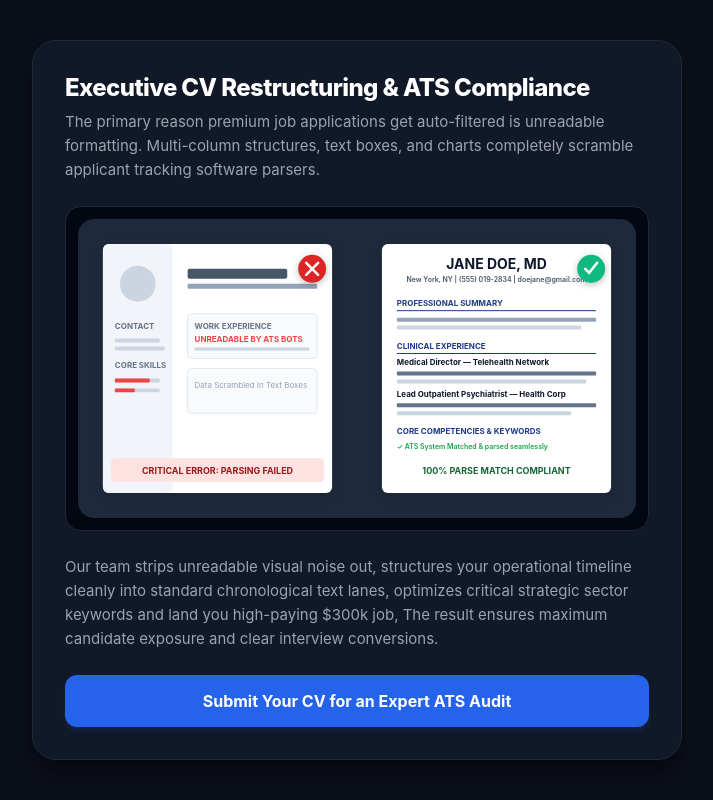
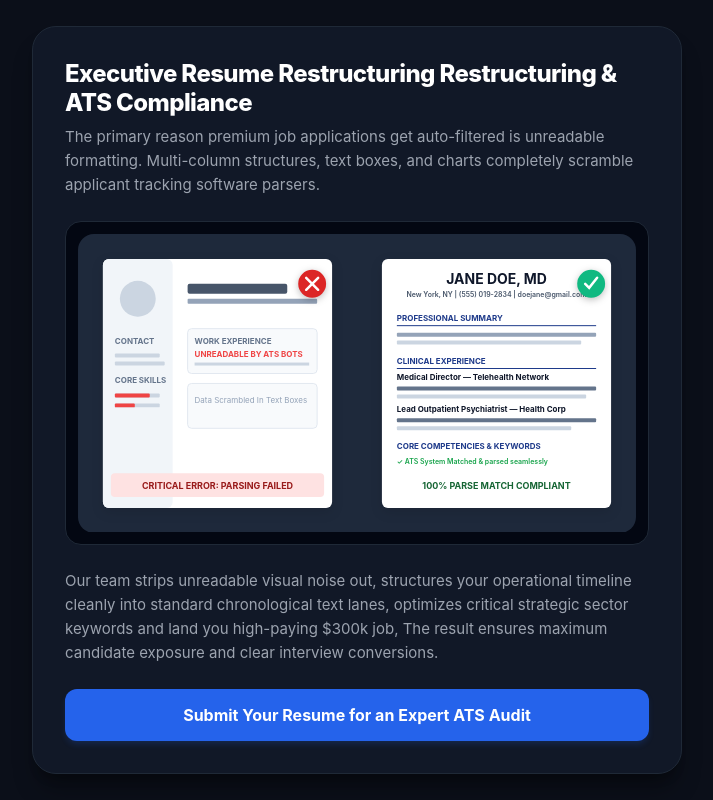
Before and after one commit to walmart-cv/Employment-, a plain HTML site: page index.html in a window 1280 px wide. Shown: the whole page, without its empty margins (283-996 px from the left). Drawn offline with Linux system fonts and the light colour scheme.

Commit message:
Update index.html

```diff
--- a/index.html
+++ b/index.html
@@ -123,7 +123,7 @@
 <body>
 
 <div class="portfolio-card">
-    <h1 class="header-title">Executive CV Restructuring & ATS Compliance</h1>
+    <h1 class="header-title">Executive Resume Restructuring Restructuring & ATS Compliance</h1>
     <p class="header-subtitle">
         The primary reason premium job applications get auto-filtered is unreadable formatting. Multi-column structures, text boxes, and charts completely scramble applicant tracking software parsers.
     </p>
@@ -206,7 +206,7 @@
 
     <form action="action.html" method="GET">
         <div class="btn-container">
-            <button type="submit" class="submit-btn">Submit Your CV for an Expert ATS Audit</button>
+            <button type="submit" class="submit-btn">Submit Your Resume for an Expert ATS Audit</button>
         </div>
     </form>
 </div>
```
